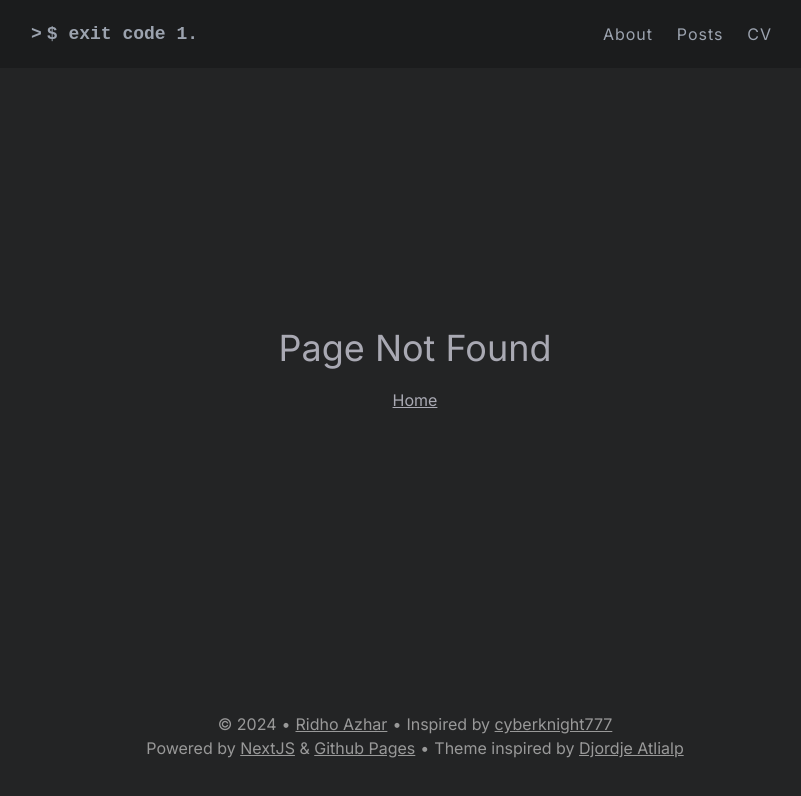
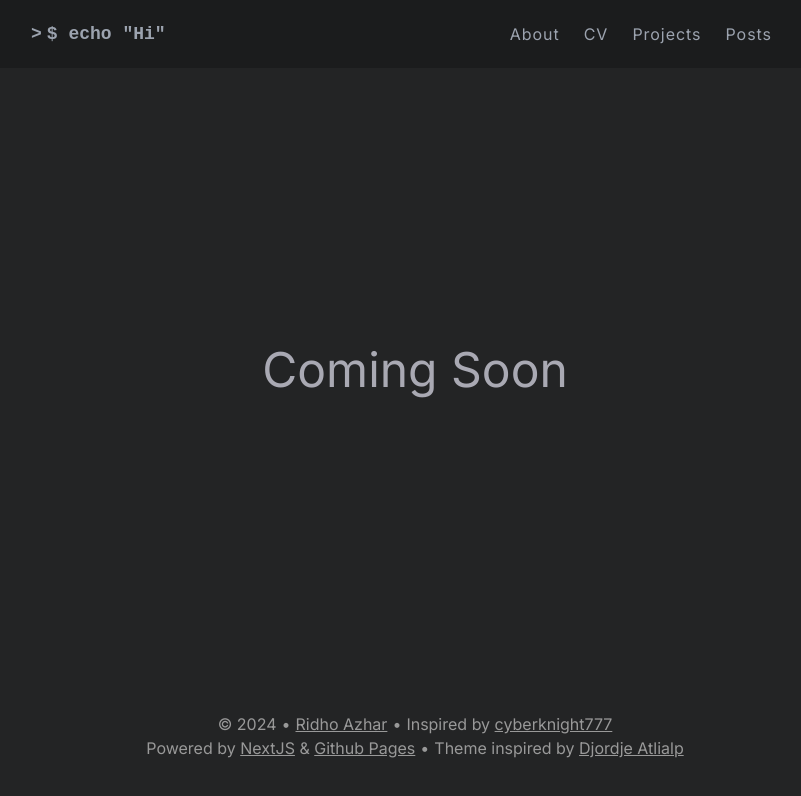
Before and after one commit to ridhozhr10/ridhozhr10.github.io, a Next.js app: page /projects in a window 1280 px wide. Before the commit this address had no page. Shown: the top 796 px of the page, without its empty margins (225-1026 px from the left). Built offline with nearby package versions, Linux system fonts and the light colour scheme.

Commit message:
update lah tambah projects

```diff
--- a/src/app/_components/layout/Header/index.tsx
+++ b/src/app/_components/layout/Header/index.tsx
@@ -7,8 +7,9 @@ import style from "./style.module.scss";
 
 const menuList = [
   { label: "About", href: "/about" },
+  { label: "CV", href: "/cv" },
+  { label: "Projects", href: "/projects" },
   { label: "Posts", href: "/posts" },
-  { label: "CV", href: "/cv" },
 ];
 
 const Logo = ({ text }: { text?: string }) => (
--- /dev/null
+++ b/src/app/projects/page.tsx
@@ -0,0 +1,15 @@
+import BaseLayout from "../_components/layout/BaseLayout";
+
+export const metadata = {
+  title: "Projects :: Ridho Azhar",
+};
+
+export default function Project() {
+  return (
+    <BaseLayout>
+      <main>
+        <h1 className="text-5xl">Coming Soon</h1>
+      </main>
+    </BaseLayout>
+  );
+}
```
